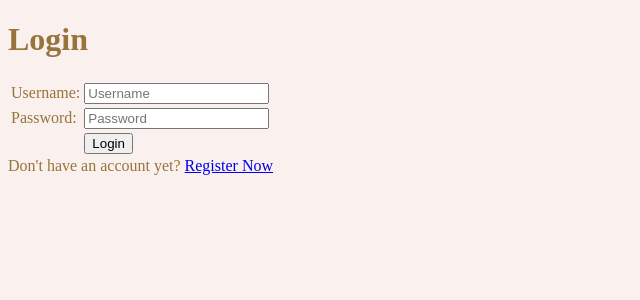
After one commit to FarahAuraR/minicinema, a Django app: page /login/ in a window 1280 px wide. The commit adds this page. Shown: the top 300 px of the page, without its empty margins (0-640 px from the left). Run offline with Django 4.2, Linux system fonts and the light colour scheme.

Commit message:
bonus tugas 4

```diff
--- a/main/models.py
+++ b/main/models.py
@@ -1,7 +1,9 @@
 from django.db import models
+from django.contrib.auth.models import User
 
 class Item(models.Model):
     name = models.CharField(max_length=255)
     amount = models.IntegerField()
     price = models.IntegerField()
     description = models.TextField()
+    user = models.ForeignKey(User, on_delete=models.CASCADE)
--- /dev/null
+++ b/main/templates/login.html
@@ -0,0 +1,45 @@
+{% extends 'base.html' %}
+
+{% block meta %}
+    <title>Login</title>
+{% endblock meta %}
+
+{% block content %}
+
+<div class = "login">
+
+    <h1>Login</h1>
+
+    <form method="POST" action="">
+        {% csrf_token %}
+        <table>
+            <tr>
+                <td>Username: </td>
+                <td><input type="text" name="username" placeholder="Username" class="form-control"></td>
+            </tr>
+
+            <tr>
+                <td>Password: </td>
+                <td><input type="password" name="password" placeholder="Password" class="form-control"></td>
+            </tr>
+
+            <tr>
+                <td></td>
+                <td><input class="btn login_btn" type="submit" value="Login"></td>
+            </tr>
+        </table>
+    </form>
+
+    {% if messages %}
+        <ul>
+            {% for message in messages %}
+                <li>{{ message }}</li>
+            {% endfor %}
+        </ul>
+    {% endif %}
+
+    Don't have an account yet? <a href="{% url 'main:register' %}">Register Now</a>
+
+</div>
+
+{% endblock content %}
--- a/main/urls.py
+++ b/main/urls.py
@@ -1,5 +1,9 @@
 from django.urls import path
-from main.views import show_main, create_item, show_xml, show_json, show_xml_by_id, show_json_by_id
+from main.views import show_main, create_item, show_xml, show_json, show_xml_by_id, show_json_by_id,add_item, reduce_item, remove_item
+from main.views import register
+from main.views import login_user
+from main.views import logout_user
+
 
 app_name = 'main'
 
@@ -10,4 +14,10 @@ urlpatterns = [
     path('json/', show_json, name='show_json'),
     path('xml/<int:id>/', show_xml_by_id, name='show_xml_by_id'),
     path('json/<int:id>/', show_json_by_id, name='show_json_by_id'),
+    path('register/', register, name='register'),
+    path('login/', login_user, name='login'),
+    path('logout/', logout_user, name='logout'),
+     path('add_item/<int:item_id>/', add_item, name='add_item'),
+    path('reduce_item/<int:item_id>/', reduce_item, name='reduce_item'),
+    path('remove_item/<int:item_id>/',remove_item, name='remove_item'),
 ]
--- a/main/views.py
+++ b/main/views.py
@@ -4,16 +4,27 @@ from django.http import HttpResponseRedirect
 from main.forms import ItemForm
 from django.urls import reverse
 from django.shortcuts import render
+from django.shortcuts import redirect
+from django.contrib.auth.forms import UserCreationForm
+from django.contrib import messages
+from django.contrib.auth import authenticate, login
+from django.contrib.auth import logout
+from django.contrib.auth.decorators import login_required
+import datetime
+from django.http import HttpResponseRedirect
+from django.urls import reverse
 
 from main.models import Item
 
+@login_required(login_url='/login')
 def show_main(request):
-    items = Item.objects.all()
+    items = Item.objects.filter(user=request.user)
 
     context = {
-        'name' : 'Farah Aura Rosadi',
+        'name': request.user.username,
         'class' : 'PBP D',
-        'items' : items
+        'items' : items,
+        'last_login': request.COOKIES['last_login'],
     }
 
     return render(request, "main.html", context)
@@ -22,7 +33,9 @@ def create_item(request):
     form = ItemForm(request.POST or None)
 
     if form.is_valid() and request.method == "POST":
-        form.save()
+        item = form.save(commit=False)
+        item.user = request.user
+        item.save()
         return HttpResponseRedirect(reverse('main:show_main'))
 
     context = {'form': form}
@@ -43,3 +56,57 @@ def show_xml_by_id(request, id):
 def show_json_by_id(request, id):
     data = Item.objects.filter(pk=id)
     return HttpResponse(serializers.serialize("json", data), content_type="application/json")
+
+def register(request):
+    form = UserCreationForm()
+
+    if request.method == "POST":
+        form = UserCreationForm(request.POST)
+        if form.is_valid():
+            form.save()
+            messages.success(request, 'Your account has been successfully created!')
+            return redirect('main:login')
+    context = {'form':form}
+    return render(request, 'register.html', context)
+
+def login_user(request):
+    if request.method == 'POST':
+        username = request.POST.get('username')
+        password = request.POST.get('password')
+        user = authenticate(request, username=username, password=password)
+        if user is not None:
+            login(request, user)
+            response = HttpResponseRedirect(reverse("main:show_main"))
+            response.set_cookie('last_login', str(datetime.datetime.now()))
+            return response
+        else:
+            messages.info(request, 'Sorry, incorrect username or password. Please try again.')
+    context = {}
+    return render(request, 'login.html', context)
+
+def logout_user(request):
+    logout(request)
+    response = HttpResponseRedirect(reverse('main:login'))
+    response.delete_cookie('last_login')
+    return response
+
+def add_item(request, item_id):
+    if request.method == 'POST' and 'add' in request.POST:
+        item = Item.objects.get(id = item_id)
+        item.amount += 1
+        item.save()
+    return HttpResponseRedirect(reverse('main:show_main'))
+
+def reduce_item(request, item_id):
+    if request.method == 'POST' and 'reduce' in request.POST:
+        item = Item.objects.get(id = item_id)
+        if item.amount > 0 :
+            item.amount -= 1
+        item.save()
+    return HttpResponseRedirect(reverse('main:show_main'))
+
+def remove_item(request, item_id):
+    if request.method == 'POST' and 'remove' in request.POST:
+        item = Item.objects.get(id = item_id)
+        item.delete()
+    return HttpResponseRedirect(reverse('main:show_main'))
--- a/templates/base.html
+++ b/templates/base.html
@@ -4,7 +4,7 @@
     <head>
         <style>
             body {
-            background-color:white;
+            background-color:#faf0ed;
             color : #97743c;
             }
             </style>
```
Also changed, not shown: main/templates/main.html (+49 -1 lines), main/templates/register.html (added, +34 -0 lines), db.sqlite3, main/migrations/0003_item_user.py (added).
